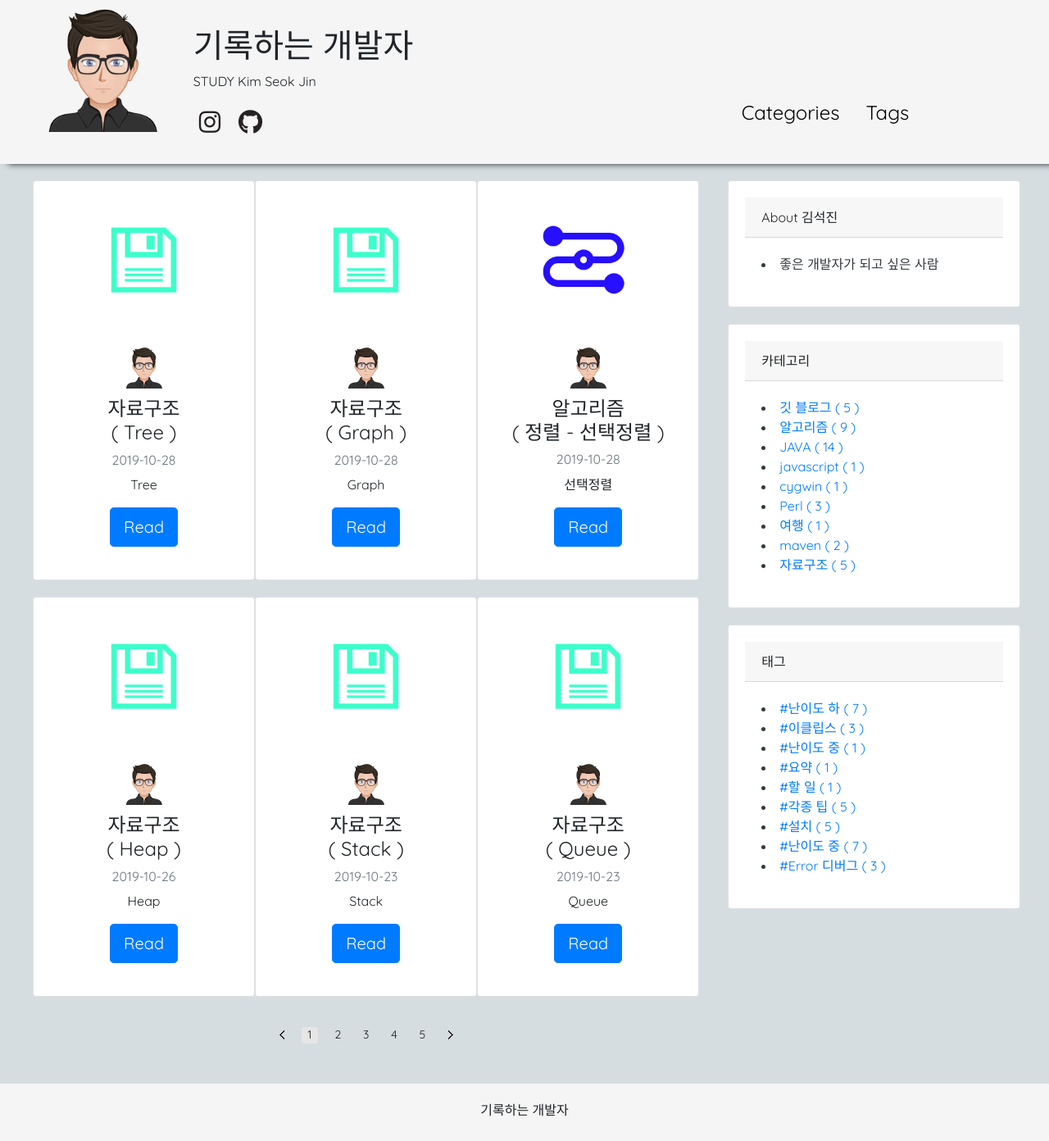
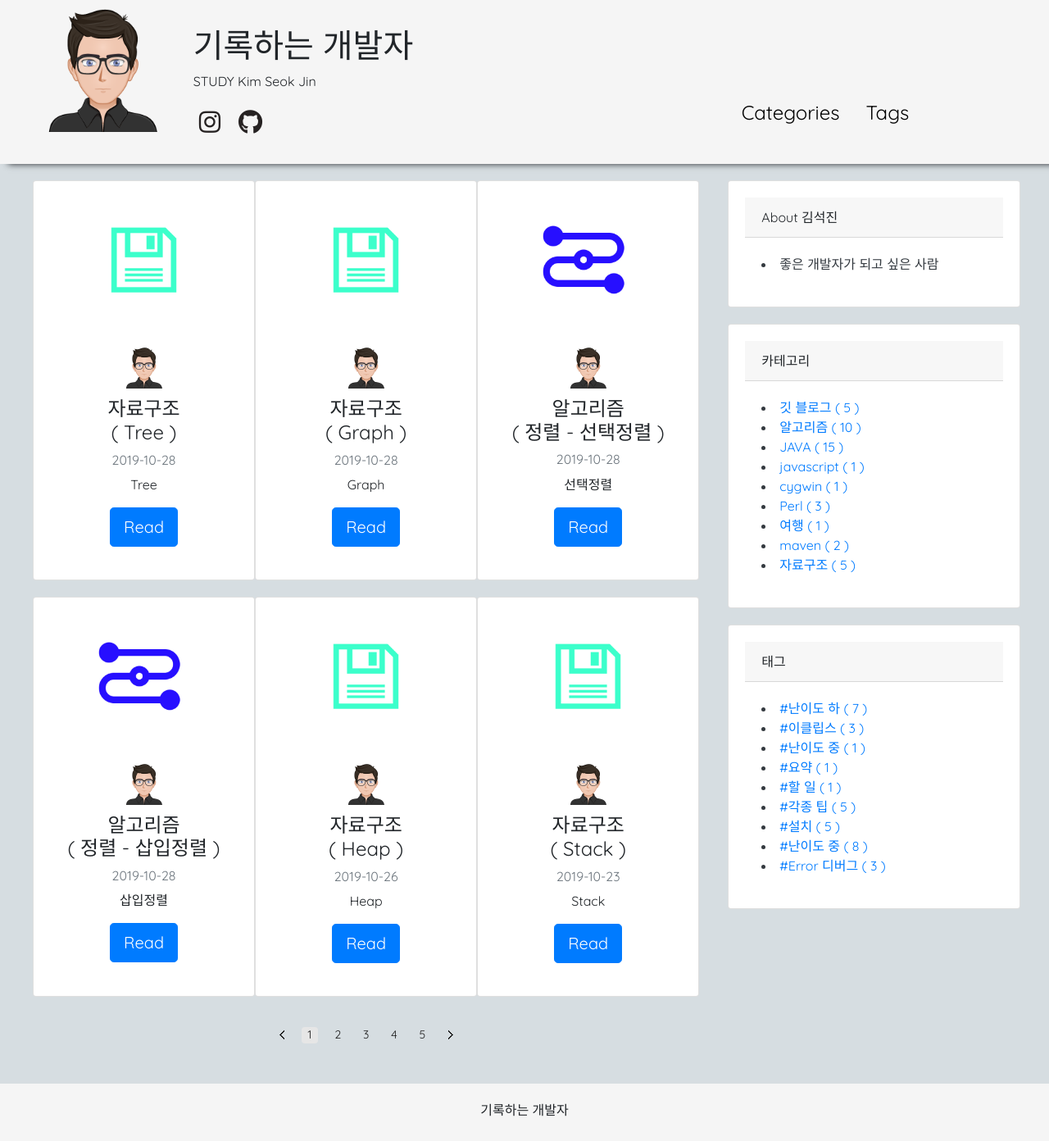
Before and after one commit to 7271kim/7271kim.github.com, a Jekyll site: the page built from index.html, in a window 1280 px wide. Shown: the whole page at 82% size. Built offline with Jekyll 4.4.1, drawn with Linux system fonts in a browser that asks for light colours; nearby versions of some CDN libraries; a script that is not in the unit is left out; the list of posts is cut into pages by our own code; some of the changed lines change nothing that is shown.

Commit message:
[2019.10.28]  - 삽입정렬 구현

```diff
--- /dev/null
+++ b/_posts/algorithm/2019-10-28-sort-insertion.md
@@ -0,0 +1,91 @@
+---
+title: 알고리즘 <br/> ( 정렬 - 삽입정렬 )
+layout: post
+summary: 삽입정렬
+categories:
+    - algorithm
+    - JAVA
+tags:
+   - difficulty-low: "난이도 중"
+thumbnail: posts/icon-algorithm.png
+pre: ""
+nex: ""
+---
+### 2. 정렬 : 삽입정렬편
+
+<p class="bold-text"> i) 과정 </p>
+ - intput 배열 준비
+ - 두번째 인덱스와와 첫번째 인덱스 값을 비요하여 작으면 자리교환한다.
+ - 세번째 인덱스와 두번째 인덱스 값을 비교하여 작으면 자리교환. 두번째 첫번째 비교 후 자리교환, 자리교환이 일어나지 않는다면 정렬된 상태이므로 그만한다.
+ - N까지 반복한다.
+
+
+<p class="bold-text"> ii) 장점 </p>
+ - 구현이 간단, 최선의 경우 O(N)
+
+<p class="bold-text"> iii) 단점 </p>
+ - 최악이 O(N^2)
+ - 레코드 이동이 많다.
+<p class="bold-text"> vi) 시간복잡도</p>
+: O(n^2)
+
+<pre>
+class InsertionSort {
+    int [] data;
+
+    InsertionSort( int[] data ){
+        this.data = data;
+    }
+    // 오름차순 정렬 1 2 3 4 5
+    public void ascendingSrot() {
+        sort(1);
+    }
+
+    public void descendingSrot() {
+        sort(0);
+    }
+
+    // 1이면 오름차순 , 0이면 내림차순
+    public void sort(int position) {
+        for (int index = 1; index &lt; data.length; index++) {
+            int beforIndex  = index;
+            int beforeValue = data[beforIndex];
+            for (int indexNext = index-1; indexNext >= 0; indexNext--) {
+                int thisValue   = data[indexNext];
+                Boolean next  = position == 1 ? beforeValue &lt; thisValue : beforeValue > thisValue;
+
+                // 조건에 안맞으면 정렬된 상태라 더이상의 로직은 불필요함
+                if( next ) {
+                    // 데이터 변경
+                    int temp    = beforeValue;
+                    data[beforIndex] = thisValue;
+                    data[indexNext] = temp;
+
+                    //초기화
+                    beforIndex  = indexNext;
+                } else {
+                    break;
+                }
+            }
+        }
+    }
+
+    public void print() {
+        StringBuilder result = new StringBuilder();
+        for (int i : data) {
+            result.append(i + " ");
+        }
+        System.out.println(result.toString());
+    }
+}
+
+**사용하기
+int[] data = {2,3,1,45,5};
+InsertionSort insertion = new InsertionSort(data);
+
+insertion.ascendingSrot();
+insertion.print();
+
+insertion.descendingSrot();
+insertion.print();
+</pre>
```
Also changed, not shown: _posts/algorithm/2019-10-28-sort-selecrtion.md (+1 -0 lines).
